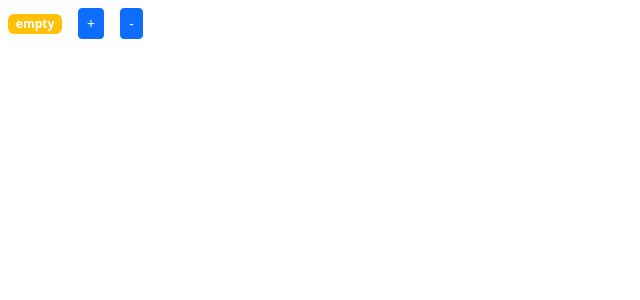
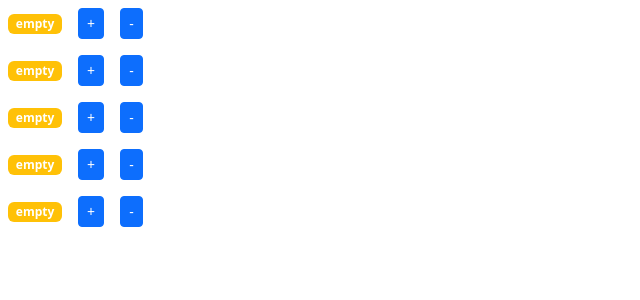
Before and after one commit to KeepGen/my-app-react, a React (Create React App) app: page / in a window 1280 px wide. Shown: the top 300 px of the page, without its empty margins (0-640 px from the left). Built offline with nearby package versions, Linux system fonts and the light colour scheme.

Commit message:
feat: Component Composition

```diff
--- a/src/app.jsx
+++ b/src/app.jsx
@@ -1,8 +1,8 @@
 import React from "react";
-import Counter from './components/counter';
+import CountersList from './components/countersList';
 
 const App = () => {
-	return <Counter />;
+	return <CountersList />;
 };
 
 export default App
--- a/src/components/counter.jsx
+++ b/src/components/counter.jsx
@@ -21,11 +21,11 @@
 	};
 
 	return (
-		<>
+		<div>
 			<span className={getBadgeClasses()}>{formatCount()}</span>
 			<button className='btn btn-primary btn-sm m-2' onClick={handleIncrement}>+</button>
 			<button className='btn btn-primary btn-sm m-2' onClick={handleDecrement}>-</button>
-		</>
+		</div>
 	);
 };
 
--- /dev/null
+++ b/src/components/countersList.jsx
@@ -0,0 +1,18 @@
+import React from "react";
+import Counter from "./counter";
+
+const CountersList = () => {
+	const counters = [
+		{id: 0, value: 0},
+		{id: 1, value: 0},
+		{id: 2, value: 3},
+		{id: 3, value: 0},
+		{id: 4, value: 0}];
+	return (
+		<>
+			{counters.map(count => <Counter key={count.id} />)}
+		</>
+	);
+};
+
+export default CountersList
```
